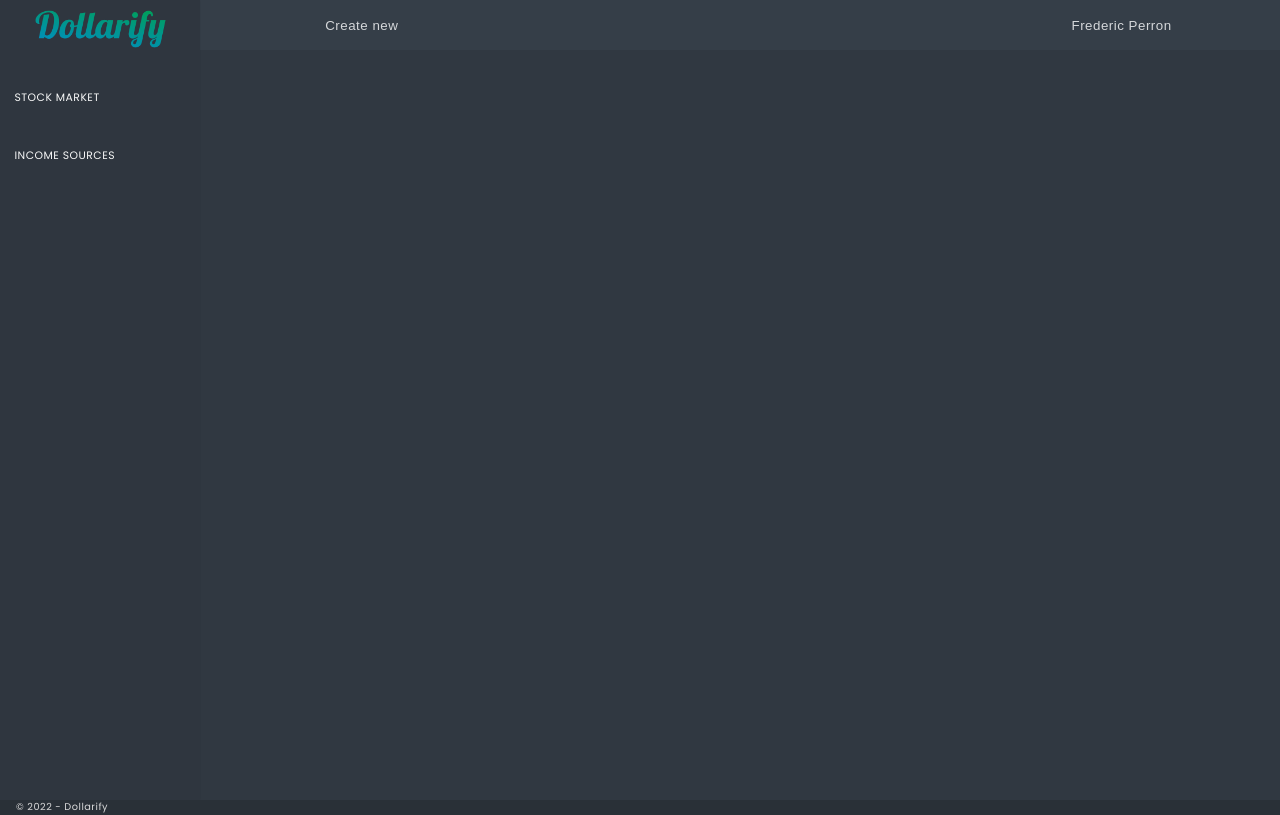
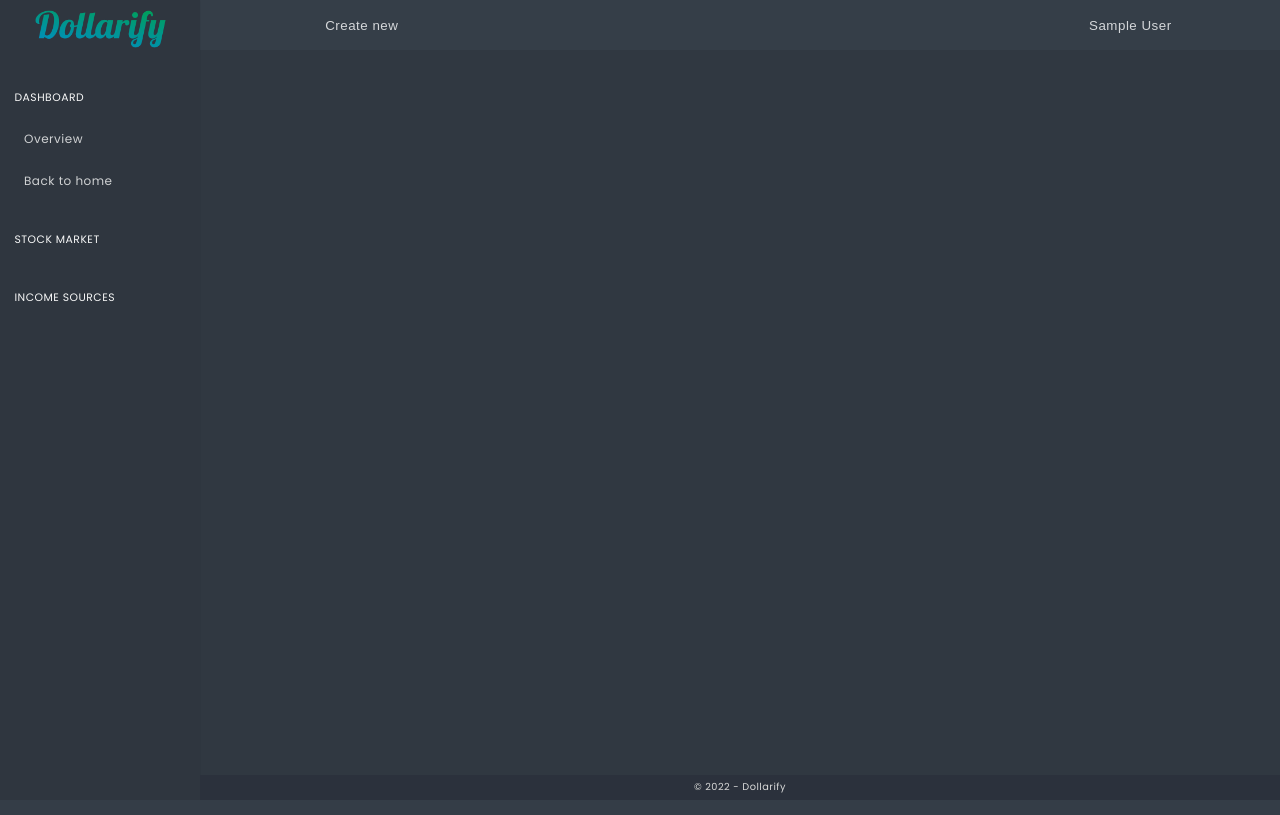
Before and after one commit to FredPerr/dollarify-django, a Django app: page /dashboard/ in a window 1280 px wide. After the commit the page ends 793 px from the top, so only its background shows below. Run offline with Django 3.2, Linux system fonts and the light colour scheme; the visitor is signed in with stand-in values (Sample User, id 1); data comes from the database, SQL or seed files in the repository; style sheets or scripts are compiled from the project's sources; some libraries are stand-ins or nearby versions.

Commit message:
partially added the dashboard ui

```diff
--- a/core/templates/core/dashboard/overview.html
+++ b/core/templates/core/dashboard/overview.html
@@ -2,6 +2,7 @@
 
 {% load compress %}
 {% load static %}
+{% load accounts %}
 {% block title %}Dollarify - Dashboard {% endblock %}
 
 
@@ -28,9 +29,12 @@
             </div>
         </div>
 
+        {% block navbar-extras %}
+        {% endblock %}
+
         <div class="user navbar-item dropdown">
             <button class="dropdown-toggle" onclick="toggle_dropdown_menu('user-dropdown');">
-                <i class="fa-solid fa-user"></i> <span>Frederic Perron</span> <i class="fa-solid fa-caret-down"></i>
+                <i class="fa-solid fa-user"></i> <span>{{request.user.first_name}} {{request.user.last_name}}</span> <i class="fa-solid fa-caret-down"></i>
             </button>
             <div id="user-dropdown" class="dropdown-menu">
                 <a class="dropdown-item" href="{% url 'profile:overview' %}"><i class="fa-solid fa-user-gear"></i> <span>Profile</span></a>
@@ -46,26 +50,39 @@
                 <img src="{% static 'img/dollarify-written-logo.png' %}" alt="">
             </a>
         </div>
+        <div>
             <ul class="menu-items">
-                <li class="menu-title"><i class="fa fa-solid fa-money-bill-trend-up"></i>  <span>Stock Market</span></li>
-                {% for stock_market_account in stock_market_accounts %}
+
+                <li class="menu-title"><i class="fa-solid fa-gauge"></i> <span>Dashboard</span></li>
+                <li class="menu-item"><a href="{% url 'dashboard:overview' %}">
+                    <span>Overview</span></a>
+                </li>
+
+                <li class="menu-item"><a href="{% url 'home' %}">
+                    <span>Back to home</span></a>
+                </li>
+
+                <li class="menu-title"><i class="fa fa-solid fa-money-bill-trend-up"></i> <span>Stock Market</span></li>
+                {% for stock_market_account in request.user|stock_market_accounts %}
                 <li class="menu-item"><a href="{% url 'dashboard:stock-market-account-detail' id=stock_market_account.id %}">
                     <span>{{stock_market_account.verbose}}</span></a>
                 </li>
                 {% endfor %}
 
                 <li class="menu-title"><i class="fa-solid fa-wallet"></i>  <span>Income Sources</span></li>
-                {% for income_account in income_accounts %}
+                {% for income_account in request.user|income_accounts %}
                 <li class="menu-item"><a href="{% url 'dashboard:income-account-detail' id=income_account.id %}">
                     <span>{{income_account.source.name}}</span></a>
                 </li>
                 {% endfor %}
             </ul>
         </div>
-
     </aside>
-    <main></main>
-    <footer>&copy; 2022 - Dollarify</footer>
+    <main>
+        {% block dashboard-content %}
+        {% endblock %}
+    </main>
+    <footer><span>&copy; 2022 - Dollarify</span></footer>
 </div>
 <script src="{% static 'script/dropdowns.js' %}"></script>
 <script src="{% static 'script/sidebar.js' %}"></script>
--- /dev/null
+++ b/core/templatetags/accounts.py
@@ -0,0 +1,19 @@
+from django import template
+
+from core.models import User, StockMarketAccount, IncomeAccount
+
+register = template.Library()
+
+
+@register.filter
+def stock_market_accounts(value):
+    if not isinstance(value, User):
+        return None
+    return StockMarketAccount.objects.filter(user=value.id)
+
+
+@register.filter
+def income_accounts(value):
+    if not isinstance(value, User):
+        return None
+    return IncomeAccount.objects.filter(user=value.id)
--- a/core/urls/dashboard.py
+++ b/core/urls/dashboard.py
@@ -2,7 +2,7 @@ from django.urls import path
 
 
 from ..views.dashboard import (
-    IncomeDelPaycheckView, IncomeNewPaycheckView, IncomeSourceEntityCreateView, IncomeSourceentityDelView, StockMarketDelTradeView, StockMarketNewTradeView, dashboard_overview, StockMarketAccountCreateView,
+    IncomeDelPaycheckView, IncomeNewPaycheckView, IncomeSourceEntityCreateView, IncomeSourceentityDelView, StockMarketDelTradeView, StockMarketEditTradeView, StockMarketNewTradeView, dashboard_overview, StockMarketAccountCreateView,
     StockMarketAccountDetailView, StockMarketAccountDeleteView, IncomeAccountCreateView, IncomeAccountDetailView, IncomeAccountDeleteView
 )
 
@@ -18,6 +18,7 @@ urlpatterns = [
     path('account/stock-market/delete/<uuid:id>/', StockMarketAccountDeleteView.as_view(), name='stock-market-account-remove'),
     path('account/stock-market/<uuid:id>/new-trade/', StockMarketNewTradeView.as_view(), name='stock-market-new-trade'),
     path('account/stock-market/<uuid:id>/del-trade/<pk>/', StockMarketDelTradeView.as_view(), name='stock-market-del-trade'),
+    path('account/stock-market/<uuid:id>/edit-trade/<pk>/', StockMarketEditTradeView.as_view(), name='stock-market-edit-trade'),
 
 
     path('account/income/create/', IncomeAccountCreateView.as_view(), name='income-account-create'),
--- a/core/views/dashboard.py
+++ b/core/views/dashboard.py
@@ -1,22 +1,20 @@
+from audioop import reverse
 import uuid
 
 from django.urls import reverse_lazy
 from django.shortcuts import render, HttpResponseRedirect
-from django.views.generic.edit import CreateView, DeleteView
+from django.views.generic.edit import CreateView, DeleteView, UpdateView
 from django.views.generic.detail import DetailView
 from django.contrib.auth.decorators import login_required
 
 
-from ..models import  CurrencyRate, Entity, IncomeAccount, IncomeSourceEntity, Paycheck, StockMarketAccount, StockTrade
+from ..models import  CurrencyRate, IncomeAccount, IncomeSourceEntity, Paycheck, StockMarketAccount, StockTrade
 from ..forms import IncomeSourceCreateForm, PaycheckCreateForm, StockMarketAccountCreateForm, StockMarketTradeCreateForm, IncomeAccountCreateForm
 
 
 @login_required
 def dashboard_overview(request):
-    return render(request, 'core/dashboard/overview.html', context={
-        'stock_market_accounts': StockMarketAccount.objects.filter(user=request.user.id),
-        'income_accounts': IncomeAccount.objects.filter(user=request.user.id),
-    })
+    return render(request, 'core/dashboard/overview.html')
 
 
 class StockMarketAccountCreateView(CreateView):
@@ -92,6 +90,15 @@ class StockMarketDelTradeView(DeleteView):
         return reverse_lazy('dashboard:stock-market-account-detail', kwargs={'id':self.kwargs['id']})
 
 
+class StockMarketEditTradeView(UpdateView):
+    model = StockTrade
+    template_name = 'core/dashboard/accounts/stock_market/edit-trade.html'
+    fields = ('ticker', 'currency', 'bought_on_date', 'bought_on_time', 'amount', 'bought_value', 'fees', 'sold_value', 'sold_on_date', 'sold_on_time')
+
+    def get_success_url(self):
+        return reverse_lazy('dashboard:stock-market-account-detail', kwargs={'id': self.kwargs['id']})
+
+
 # Income #
 
 class IncomeAccountCreateView(CreateView):
@@ -162,7 +169,6 @@ class IncomeDelPaycheckView(DeleteView):
     model = Paycheck
     template_name = 'core/dashboard/accounts/income/del-paycheck.html'
 
-
     def get_success_url(self):
         return reverse_lazy('dashboard:income-account-detail', kwargs={'id':self.kwargs['id']})
 
--- a/static/style/dashboard.scss
+++ b/static/style/dashboard.scss
@@ -66,9 +66,13 @@ header {
 
 footer {
     grid-area: footer;
-    background-color: color(bg, footer);
-    background-color: theme(body-bg);
+    background-color: theme(gray-100);
     filter: brightness(85%);
+    display: inline-flex;
+    justify-content: center;
+    span {
+        margin: 0 auto;
+    }
 }
 
 
@@ -82,6 +86,11 @@ header, footer {
 
 main {
     grid-area: main;
+
+    .title {
+        font-size: 1.6rem;
+        color: lighten(theme(body-color), 10%);
+    }
 }
 
 
@@ -140,9 +149,56 @@ aside {
         &:hover {
             background-color: theme(gray-100);
         }
-        padding: 1rem 1.6rem;
+        padding: 1rem 2rem;
         font-size: 1rem;
 
 
     }
 }
+
+.card {
+    cursor: default;
+    border-radius: 0.5rem;
+    background-color: theme(gray-400);
+    padding: 2rem 1.5rem;
+}
+
+.cards-container {
+    display: grid;
+    grid-template-columns: repeat(4, 1fr);
+    column-gap: 3rem;
+    margin: 2rem 0 3rem;
+}
+
+.dashboard-card {
+    display: inline-flex;
+    justify-content: space-between;
+    align-items: center;
+}
+
+.card-info {
+    display: flex;
+    flex-direction: column;
+    text-align: right;
+
+    .card-value {
+        font-size: 1.7rem;
+    }
+
+    .card-name {
+        font-size: 1rem;
+        color: rgba(white, 0.9);
+    }
+}
+
+.card-img {
+    border-radius: 50%;
+    padding: 1.25rem;
+    background-color: rgba(black, 0.07);
+    margin: auto 0;
+
+    svg {
+        filter: opacity(0.8);
+        height: 3.1rem;
+    }
+}
--- a/static/style/style.scss
+++ b/static/style/style.scss
@@ -7,7 +7,7 @@ $theme-attributes:(
     pink: #f06292,
     red: #f7531f,
     orange: #fd7e14,
-    yellow: #ff9800,
+    yellow: #a69662,
     green: #78c350,
     teal: #02a8b5,
     cyan: #45bbe0,
@@ -100,7 +104,6 @@ body {
 	font-size: theme(body-font-size);
 	font-weight: theme(body-font-weight);
 	line-height: theme(body-line-height);
-	-webkit-text-size-adjust: 100%;
 }
 
 
@@ -117,10 +120,6 @@ button {
 
 a {
     text-decoration: none;
-}
-
-footer {
-    text-align: center;
 }
 
 .underline {
```
Also changed, not shown: other parts of static/style/style.scss (+71 -3 lines), core/templates/core/dashboard/accounts/stock_market/edit-trade.html (added, +15 -0 lines), core/templatetags/currency.py (added, +13 -0 lines), core/templatetags/format.py (added, +27 -0 lines), static/style/stock-market-account.scss (added, +8 -0 lines), core/templatetags/__init__.py (added).
